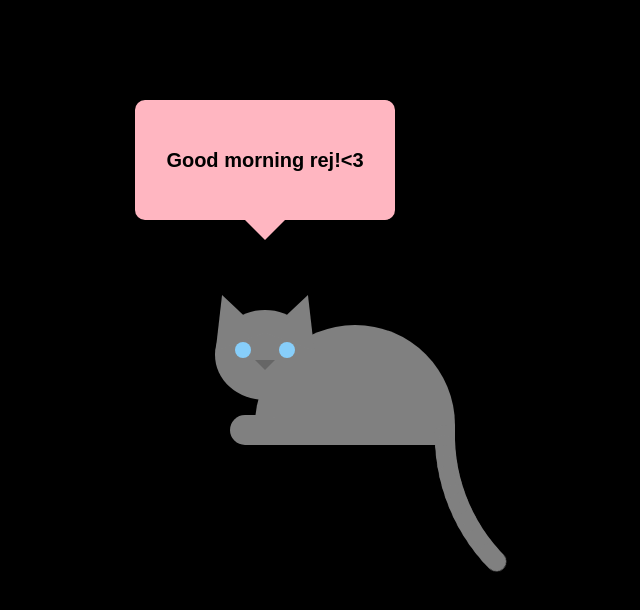
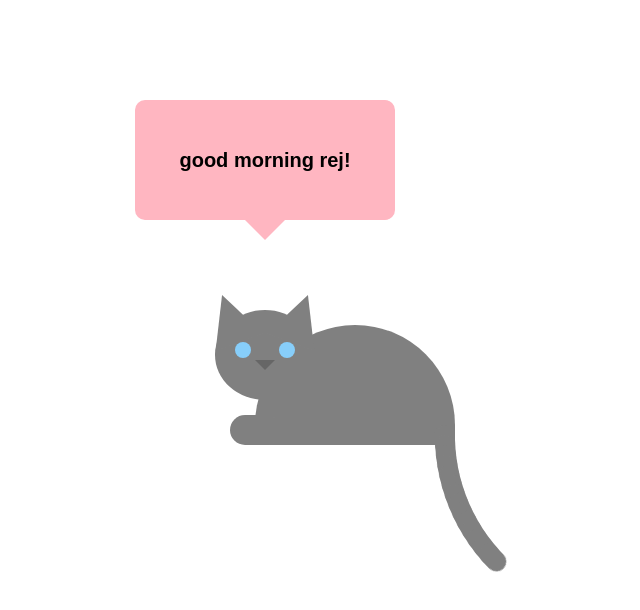
Before and after one commit to vitalista/Cat-Animation, a plain HTML site: page index.html in a window 1280 px wide. Both pictures are taken after a click on the element 639 px from the left and 425 px from the top of the page. Shown: the whole page, without its empty margins (375-1015 px from the left). Drawn offline with Linux system fonts and the light colour scheme.

Commit message:
Update index.html

```diff
--- a/index.html
+++ b/index.html
@@ -6,11 +6,11 @@
     <link rel="stylesheet" href="style.css">
     <title>Riri</title>
 </head>
-<body style="background-color: black">
+<body>
 
     <div id="box">
 
-    <div class="bubble" id="bubble"><strong>Good morning rej!<3</strong></div>
+    <div class="bubble" id="bubble"><strong>good morning rej!</strong></div>
 
         <div id="cat" class="cat">
           <div class="head head-bob">
```
